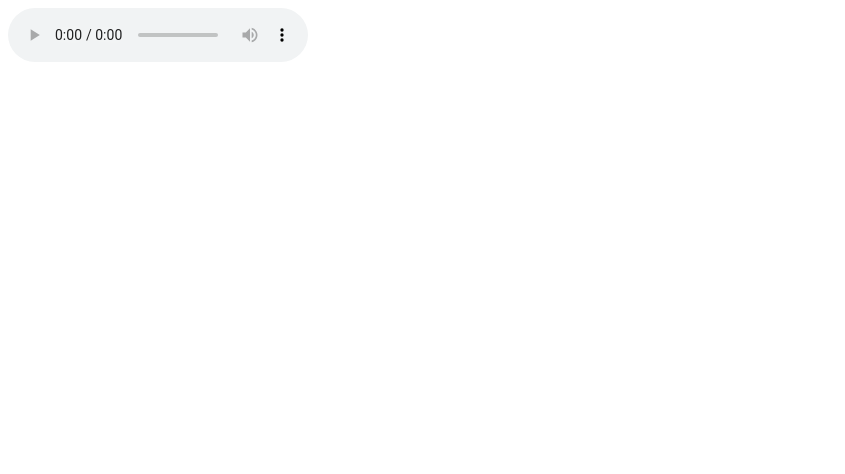
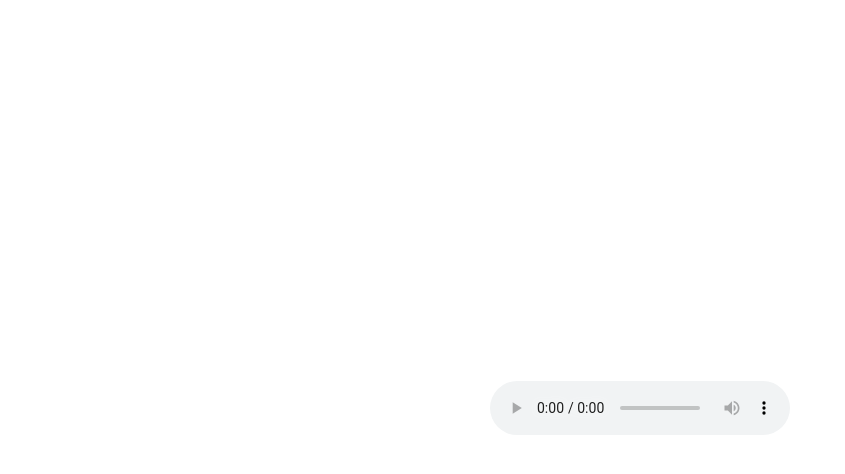
Before and after one commit to rb077858/carmel, a plain HTML site: page index.html in a window 1280 px wide. Shown: the whole page, without its empty margins (0-845 px from the left). Drawn offline with Linux system fonts and the light colour scheme.

Commit message:
Update index.html

```diff
--- a/index.html
+++ b/index.html
@@ -4,9 +4,9 @@
   <meta charset="UTF-8">
   <title>נגו מינימליסטי</title>
 </head>
-<body>
-  <audio controls autoplay>
-    <source src="song.mp3" type="audio/mpeg">
+<body style="display:flex;justify-content:center;align-items:center;height:100vh;">
+  <audio controls>
+    <source src="https://drive.google.com/uc?export=download&id=12lMN1zuuues1dNz7KdpmxMPD9Wy_3du9" type="audio/mpeg">
     הדפדפן שלך לא תומך בנגן.
   </audio>
 </body>
```
